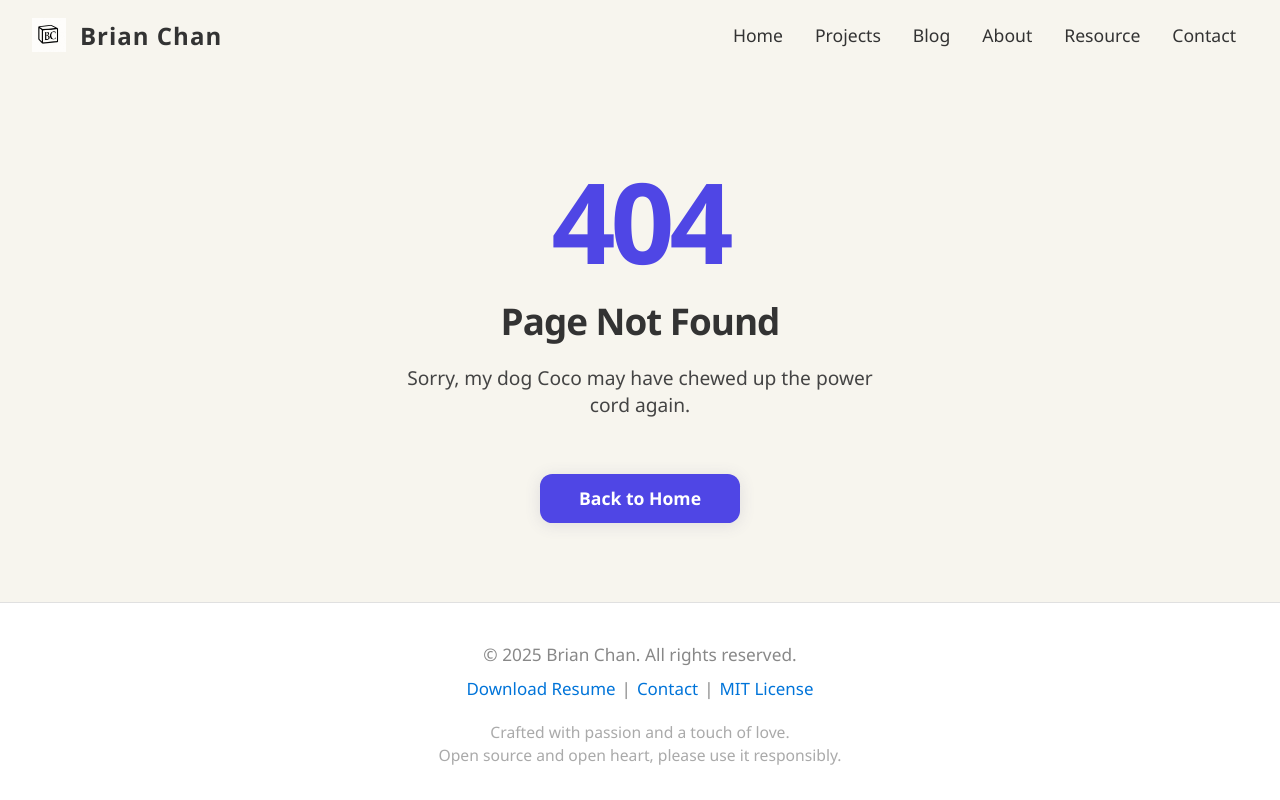
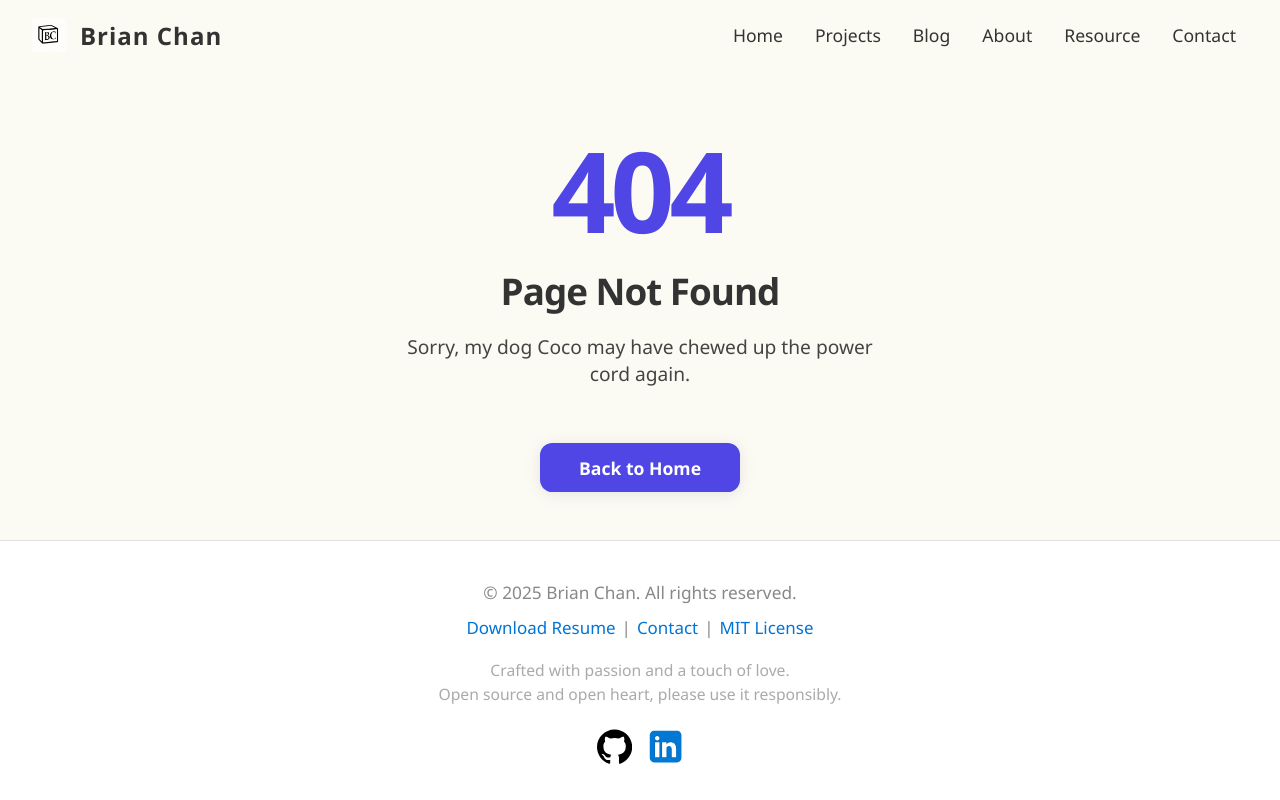
Before and after one commit to brian-website/brian-website.github.io, a plain HTML site: page 404.html in a window 1280 px wide. Drawn offline with Linux system fonts and the light colour scheme.

Commit message:
modernise the 404 like others webpage format

```diff
--- a/404.html
+++ b/404.html
@@ -7,7 +7,7 @@
   <title>404 Not Found | Brian Chan</title>
   <style>
     :root {
-      --primary-bg: #f7f5ee;
+      --primary-bg: #fcfbf3;
       --accent: #333;
       --light: #fff;
       --border: #e0e0e0;
@@ -294,6 +294,7 @@
         padding-top: calc(var(--fixed-header-height) + 1.2rem);
       }
     }
+
     footer {
       text-align: center;
       padding: 2.5rem 0 2rem 0;
@@ -335,6 +336,30 @@
       margin-top: 0.6rem;
       line-height: 1.5;
     }
+    .footer-github {
+      margin-top: 1.2rem;
+      display: flex;
+      justify-content: center;
+      align-items: center;
+      gap: 0.5rem;
+    }
+    .footer-github a {
+      display: inline-flex;
+      align-items: center;
+      justify-content: center;
+      background: none;
+      border: none;
+      padding: 0.22em;
+      border-radius: 50%;
+      transition: background 0.15s;
+      text-decoration: none;
+      outline: none;
+    }
+    .footer-github svg {
+      display: block;
+      width: 2.2rem;
+      height: 2.2rem;
+    }
     @media (max-width: 700px) {
       .footer-content {
         font-size: 1rem;
@@ -344,6 +369,10 @@
       }
       .footer-links {
         font-size: 1rem;
+      }
+      .footer-github svg {
+        width: 1.6rem;
+        height: 1.6rem;
       }
     }
   </style>
@@ -356,7 +385,7 @@
     </a>
     <nav>
       <a href="/">Home</a>
-      <a href="/projects">Projects</a>
+      <a href="/#projects">Projects</a>
       <a href="/blog">Blog</a>
       <a href="/about">About</a>
       <a href="/resource">Resource</a>
@@ -372,7 +401,7 @@
     <div class="mobile-nav" aria-hidden="true">
       <button class="mobile-nav-close" aria-label="Close menu">&times;</button>
       <a href="/">Home</a>
-      <a href="/projects">Projects</a>
+      <a href="/#projects">Projects</a>
       <a href="/blog">Blog</a>
       <a href="/about">About</a>
       <a href="/resource">Resource</a>
@@ -395,12 +424,49 @@
       </div>
       <div class="footer-links">
         <a href="#">Download Resume</a> |
-        <a href="mailto:your@email.com">Contact</a> |
+        <a href="/contact">Contact</a> |
         <a href="https://choosealicense.com/licenses/mit/" target="_blank" rel="noopener">MIT License</a>
       </div>
       <div class="footer-note">
         Crafted with passion and a touch of love.<br>
         Open source and open heart, please use it responsibly.
+      </div>
+      <div class="footer-github">
+        <a href="https://github.com/brian-website/brian-website.github.io/" class="github" target="_blank" rel="noopener" aria-label="GitHub Repository">
+          <svg viewBox="0 0 24 24" aria-hidden="true" focusable="false">
+            <path d="M12 0.297c-6.63 0-12 5.373-12 12
+              0 5.303 3.438 9.8 8.205 11.385
+              0.6 0.113 0.82-0.258 0.82-0.577
+              0-0.285-0.01-1.04-0.015-2.04-3.338 0.726-4.042-1.61-4.042-1.61
+              -0.546-1.385-1.333-1.754-1.333-1.754
+              -1.089-0.745 0.084-0.729 0.084-0.729
+              1.205 0.084 1.84 1.236 1.84 1.236
+              1.07 1.834 2.809 1.304 3.495 0.997
+              0.108-0.775 0.418-1.305 0.762-1.605
+              -2.665-0.303-5.467-1.334-5.467-5.93
+              0-1.31 0.469-2.381 1.236-3.221
+              -0.123-0.303-0.535-1.523 0.117-3.176 0 0 1.008-0.322 3.301 1.23
+              0.96-0.267 1.98-0.399 3-0.404
+              1.02 0.005 2.04 0.137 3 0.404
+              2.291-1.552 3.297-1.23 3.297-1.23
+              0.653 1.653 0.241 2.873 0.119 3.176
+              0.77 0.84 1.235 1.911 1.235 3.221
+              0 4.609-2.807 5.625-5.479 5.921
+              0.43 0.372 0.823 1.102 0.823 2.222
+              0 1.604-0.014 2.898-0.014 3.293
+              0 0.322 0.216 0.694 0.825 0.576
+              C20.565 22.092 24 17.592 24 12.297
+              c0-6.627-5.373-12-12-12z"/>
+          </svg>
+        </a>
+        <a href="https://www.linkedin.com/in/brian-chan-eng" class="linkedin" target="_blank" rel="noopener" aria-label="LinkedIn Profile">
+          <svg xmlns="http://www.w3.org/2000/svg" viewBox="4 4 40 40" width="2.2rem" height="2.2rem">
+            <path fill="#0078d4" d="M42,37c0,2.762-2.238,5-5,5H11c-2.761,0-5-2.238-5-5V11c0-2.762,2.239-5,5-5h26c2.762,0,5,2.238,5,5	V37z"></path>
+            <path d="M30,37V26.901c0-1.689-0.819-2.698-2.192-2.698c-0.815,0-1.414,0.459-1.779,1.364	c-0.017,0.064-0.041,0.325-0.031,1.114L26,37h-7V18h7v1.061C27.022,18.356,28.275,18,29.738,18c4.547,0,7.261,3.093,7.261,8.274	L37,37H30z M11,37V18h3.457C12.454,18,11,16.528,11,14.499C11,12.472,12.478,11,14.514,11c2.012,0,3.445,1.431,3.486,3.479	C18,16.523,16.521,18,14.485,18H18v19H11z" opacity=".05"></path>
+            <path d="M30.5,36.5v-9.599c0-1.973-1.031-3.198-2.692-3.198c-1.295,0-1.935,0.912-2.243,1.677	c-0.082,0.199-0.071,0.989-0.067,1.326L25.5,36.5h-6v-18h6v1.638c0.795-0.823,2.075-1.638,4.238-1.638	c4.233,0,6.761,2.906,6.761,7.774L36.5,36.5H30.5z M11.5,36.5v-18h6v18H11.5z M14.457,17.5c-1.713,0-2.957-1.262-2.957-3.001	c0-1.738,1.268-2.999,3.014-2.999c1.724,0,2.951,1.229,2.986,2.989c0,1.749-1.268,3.011-3.015,3.011H14.457z" opacity=".07"></path>
+            <path fill="#fff" d="M12,19h5v17h-5V19z M14.485,17h-0.028C12.965,17,12,15.888,12,14.499C12,13.08,12.995,12,14.514,12	c1.521,0,2.458,1.08,2.486,2.499C17,15.887,16.035,17,14.485,17z M36,36h-5v-9.099c0-2.198-1.225-3.698-3.192-3.698	c-1.501,0-2.313,1.012-2.707,1.99C24.957,25.543,25,26.511,25,27v9h-5V19h5v2.616C25.721,20.5,26.85,19,29.738,19	c3.578,0,6.261,2.25,6.261,7.274L36,36L36,36z"></path>
+          </svg>
+        </a>
       </div>
     </div>
   </footer>
```
